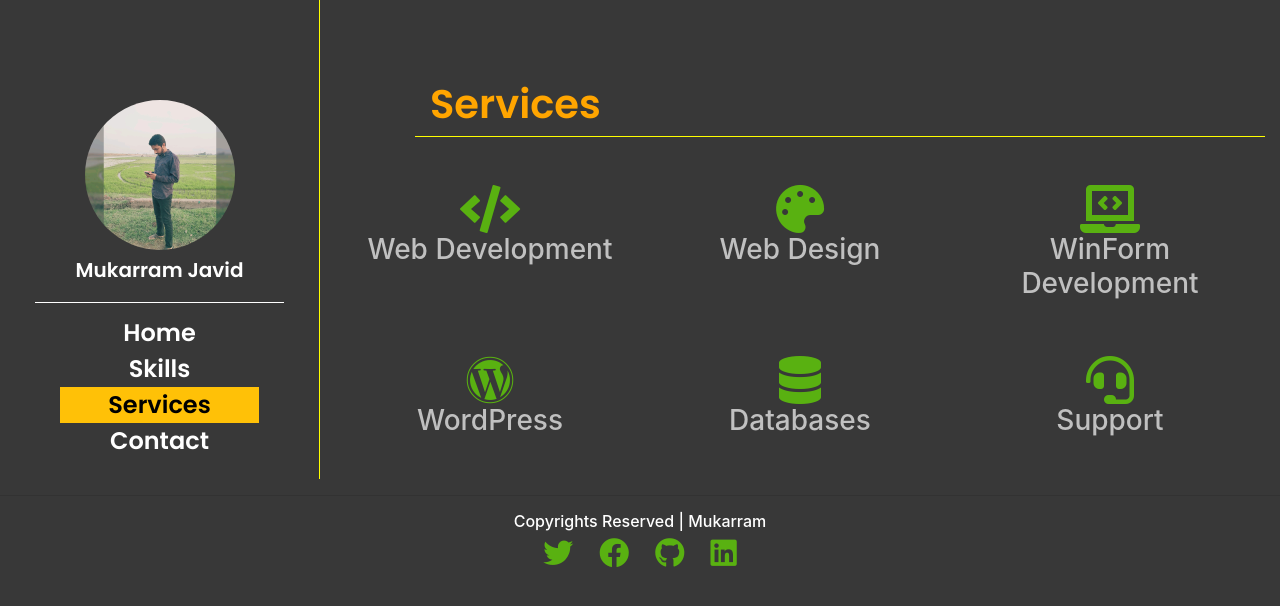
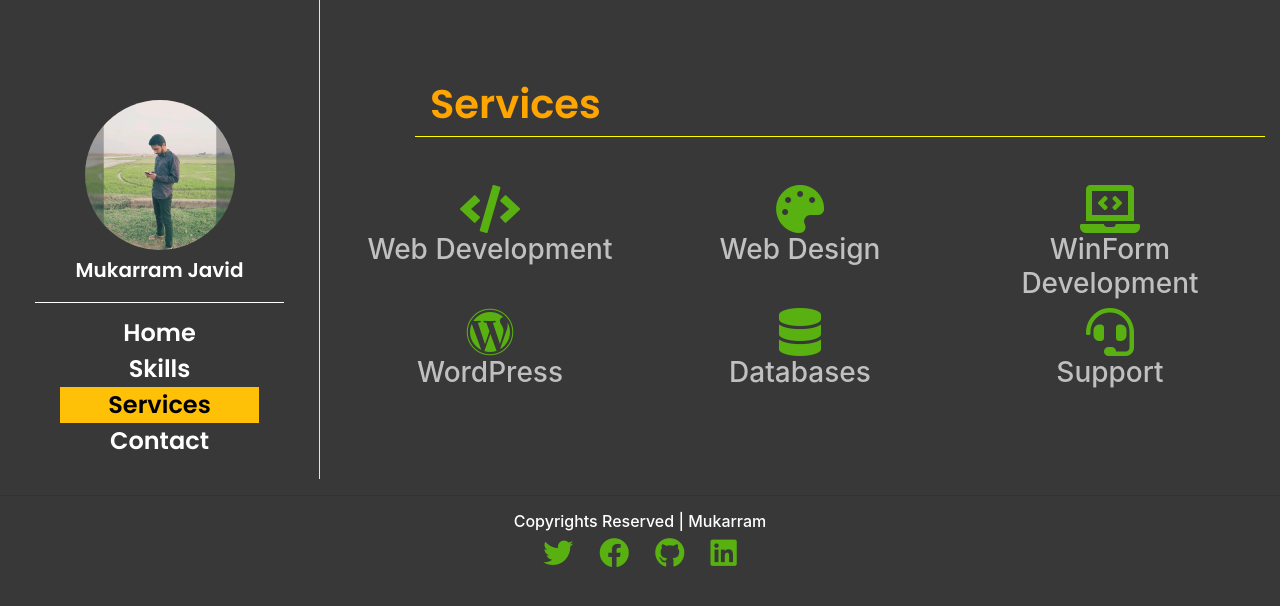
Before and after one commit to mukarramjavid/mukarram_portfolio, a React (Create React App) app: page /service in a window 1280 px wide. Shown: the top 606 px of the page. Built offline with nearby package versions, Linux system fonts and the light colour scheme.

Commit message:
Update Services.js

```diff
--- a/src/Components/Services.js
+++ b/src/Components/Services.js
@@ -1,5 +1,6 @@
 import React from "react";
 import { Container, Row, Col } from "react-bootstrap";
+import ServiceData from "../ServiceData";
 export default function Services() {
   return (
     <>
@@ -11,33 +12,14 @@ export default function Services() {
         </Row>
         {/* Row 1 */}
         <Row className="skill-row text-center">
-          <Col md={4} sm={4} xs={12}>
-            <i class="i-color fas fa-code fa-3x"></i>
-            <h3 class="des-color">Web Development</h3>
-          </Col>
-          <Col md={4} sm={4} xs={12}>
-            <i class="i-color fas fa-palette fa-3x"></i>
-            <h3 class="des-color">Web Design</h3>
-          </Col>
-          <Col md={4} sm={4} xs={12}>
-            <i class="i-color fas fa-laptop-code fa-3x"></i>
-            <h3 class="des-color">WinForm Development</h3>
-          </Col>
-        </Row>
-        {/* Row 2 */}
-        <Row className="skill-row text-center">
-          <Col md={4} sm={4} xs={12}>
-            <i class="i-color fab fa-wordpress fa-3x"></i>
-            <h3 class="des-color">WordPress</h3>
-          </Col>
-          <Col md={4} sm={4} xs={12}>
-            <i class="i-color fas fa-database fa-3x"></i>
-            <h3 class="des-color">Databases</h3>
-          </Col>
-          <Col md={4} sm={4} xs={12}>
-            <i class="i-color fas fa-headset fa-3x"></i>
-            <h3 class="des-color">Support</h3>
-          </Col>
+          {ServiceData.map((val) => {
+            return (
+              <Col md={4} sm={4} xs={12} key={val.id} className="margin_bottom">
+                <i className={val.iconName}></i>
+                <h3 className="des-color">{val.skillName}</h3>
+              </Col>
+            );
+          })}
         </Row>
       </Container>
     </>
```
